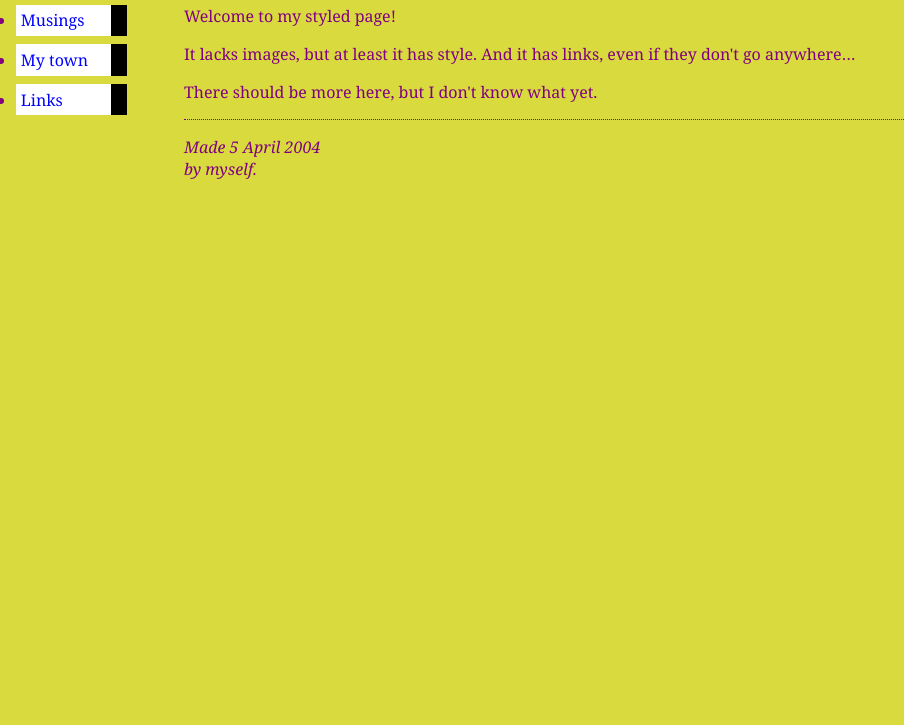
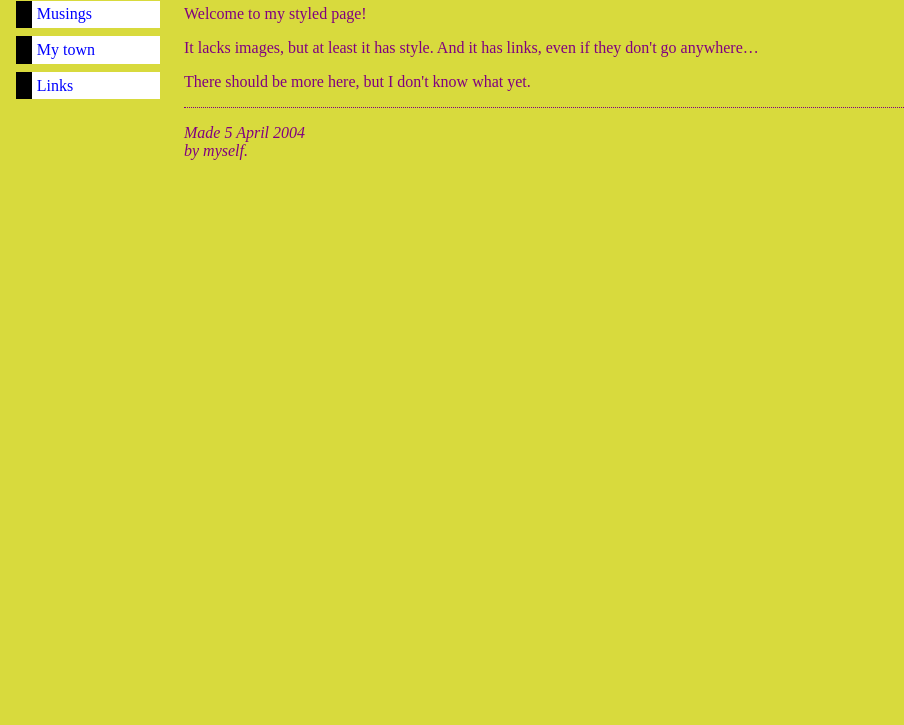
Before and after one commit to Louise49/louise49.github.io, a plain HTML site: page index.html in a window 1280 px wide. Shown: the part 75-800 px from the top of the page, without its empty margins (0-904 px from the left). Drawn offline with Linux system fonts and the light colour scheme.

Commit message:
Update style.css

```diff
--- a/style.css
+++ b/style.css
@@ -1,32 +1,32 @@
 body {
     padding-left: 11em;
+    font-family:"Times New Roman",
+          Times, serif;
     color: purple;
-    background-color: #d8da3d;
-    font-family: Georgia, "Times New Roman",
-              Times, serif;
+    background-color: #d8da3d
      }
+
+  ul.navbar {
+    list-style-type: none;
+    padding: 0;
+    margin: 0;
+    position: absolute;
+    top: 2em;
+    left: 1em;
+    width: 9em }
+
   h1 {
     font-family: Helvetica, Geneva, Arial,
           SunSans-Regular, sans-serif }
-
-ul.navbar {
-   position: absolute;
-   top: 2em;
-   left: 1em;
-   width: 9em
-   list-style-type:none;
-   padding: 0;
-   margin: 0;
-  }
 
   ul.navbar li {
     background: white;
     margin: 0.5em 0;
     padding: 0.3em;
-      border-right: 1em solid black }
+    border-left: 1em solid black}
 
-ul.navior li:hover {
-    background:orange;
+    ul.navbar li:hover {
+      background: purple;
       }
 
   ul.navbar a {
```
Lines whose indentation alone changed are shown as unchanged.
